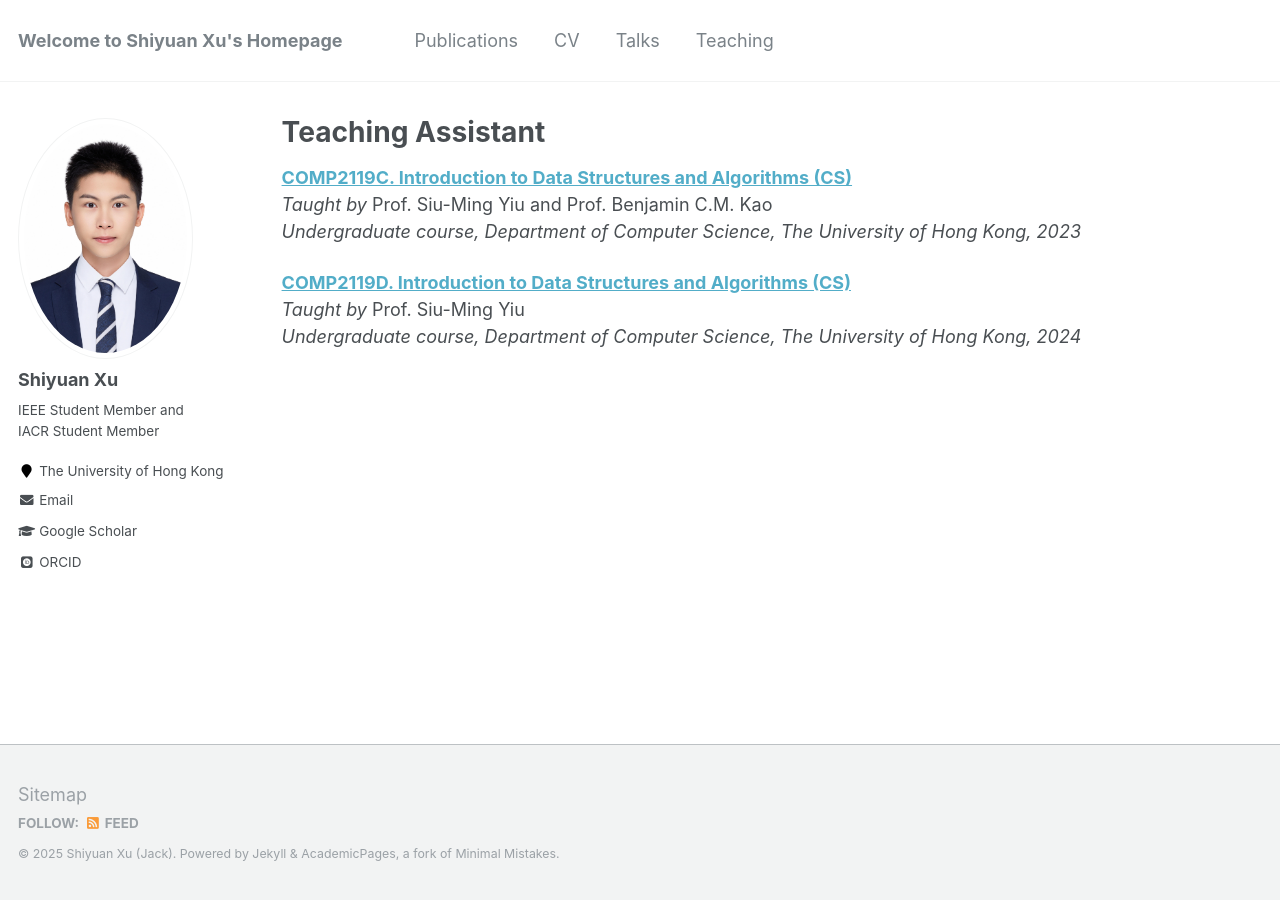
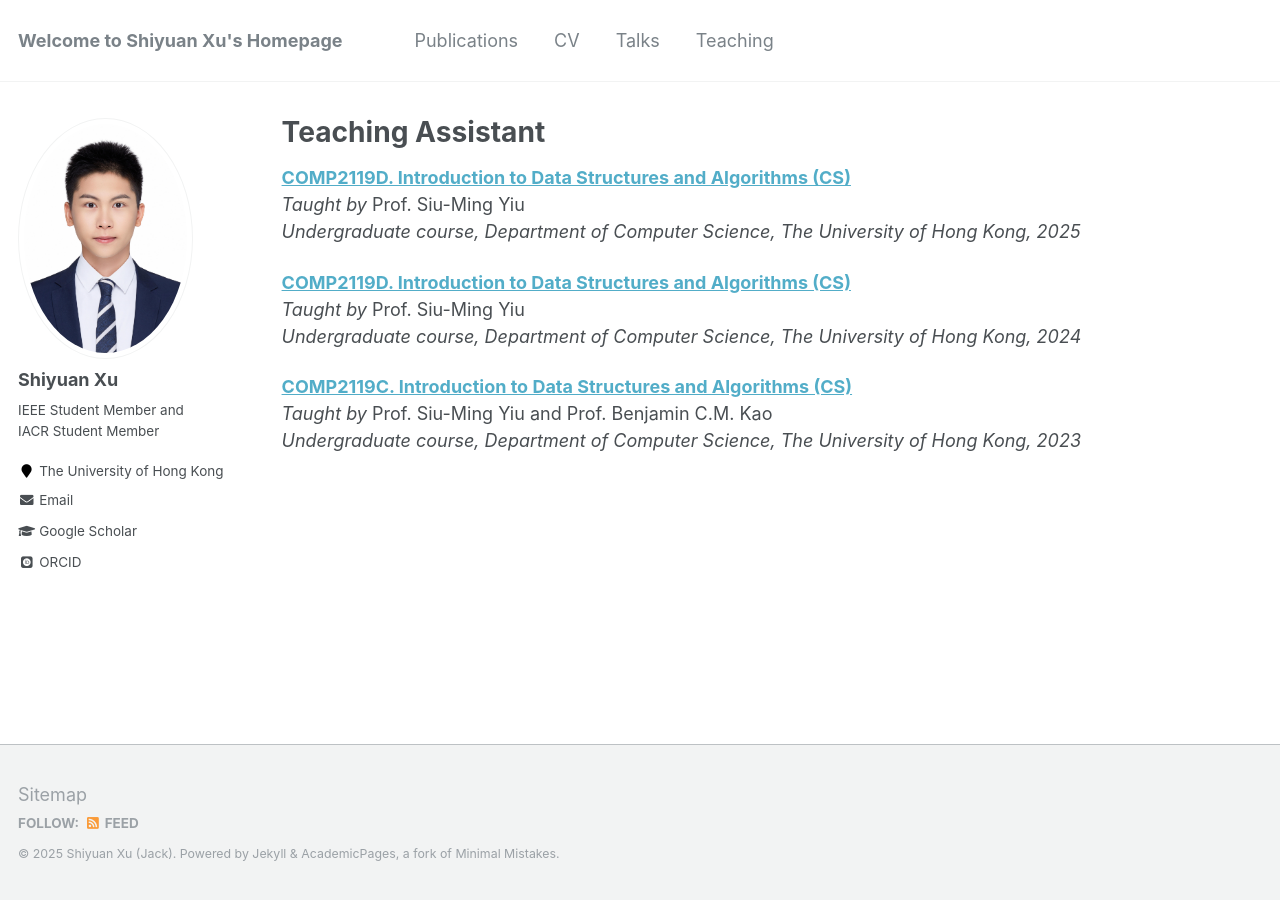
Before and after one commit to shiyuanjack/shiyuanjack.github.io, a Jekyll site: the page built from _pages/teaching.md, in a window 1280 px wide. Built offline with Jekyll 4.4.1, drawn with Linux system fonts in a browser that asks for light colours; some web fonts are replaced.

Commit message:
teaching.md

```diff
--- a/_pages/teaching.md
+++ b/_pages/teaching.md
@@ -9,13 +9,19 @@ redirect_from:
 
 {% include base_path %}
 
-[**COMP2119C. Introduction to Data Structures and Algorithms (CS)**](https://www.cs.hku.hk/index.php/programmes/course-offered?infile=2022/comp2119.html)
+[**COMP2119D. Introduction to Data Structures and Algorithms (CS)**](https://www.cs.hku.hk/index.php/programmes/course-offered?infile=2024/comp2119.html)
 <br>
-*Taught by* Prof. Siu-Ming Yiu and Prof. Benjamin C.M. Kao
-*Undergraduate course, Department of Computer Science, The University of Hong Kong, 2023*
+*Taught by* Prof. Siu-Ming Yiu <br>
+*Undergraduate course, Department of Computer Science, The University of Hong Kong, 2025*
 
 
 [**COMP2119D. Introduction to Data Structures and Algorithms (CS)**](https://www.cs.hku.hk/index.php/programmes/course-offered?infile=2023/comp2119.html)
 <br>
 *Taught by* Prof. Siu-Ming Yiu <br>
 *Undergraduate course, Department of Computer Science, The University of Hong Kong, 2024*
+
+
+[**COMP2119C. Introduction to Data Structures and Algorithms (CS)**](https://www.cs.hku.hk/index.php/programmes/course-offered?infile=2022/comp2119.html)
+<br>
+*Taught by* Prof. Siu-Ming Yiu and Prof. Benjamin C.M. Kao
+*Undergraduate course, Department of Computer Science, The University of Hong Kong, 2023*
```
